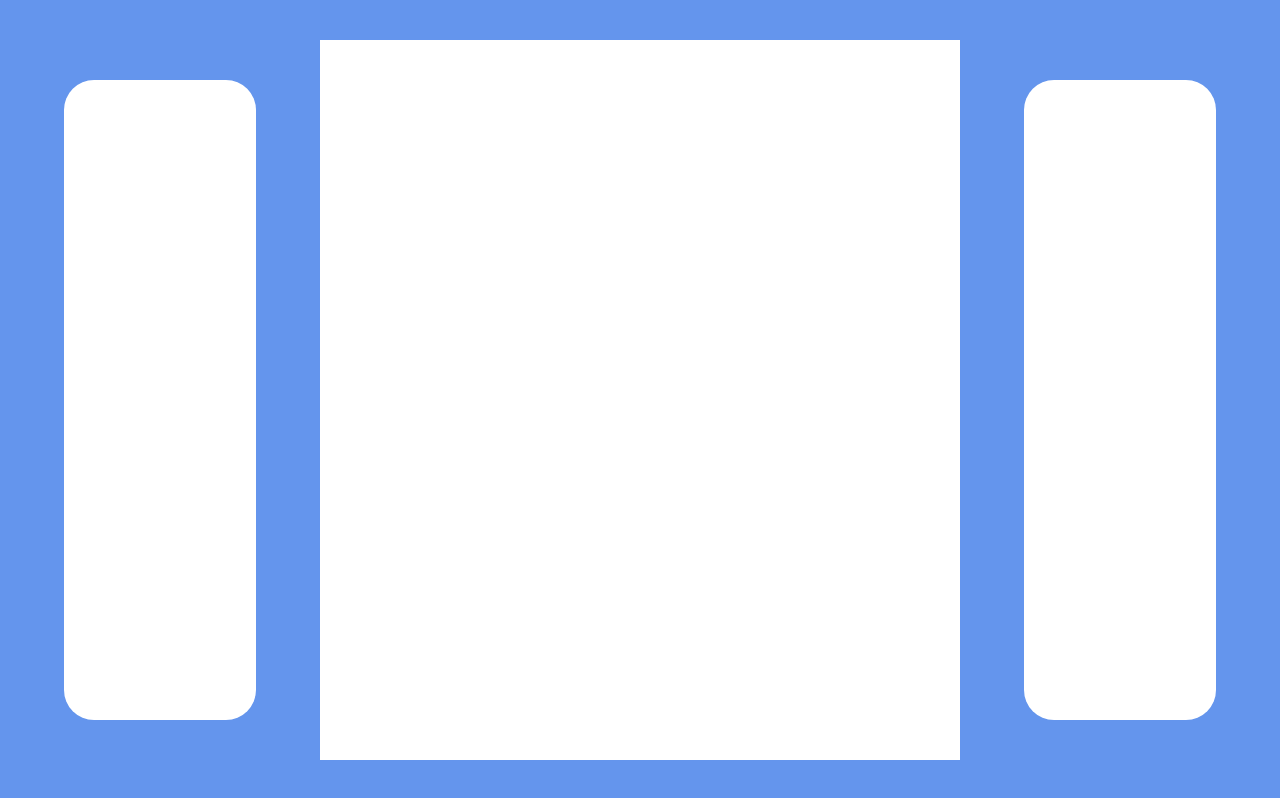
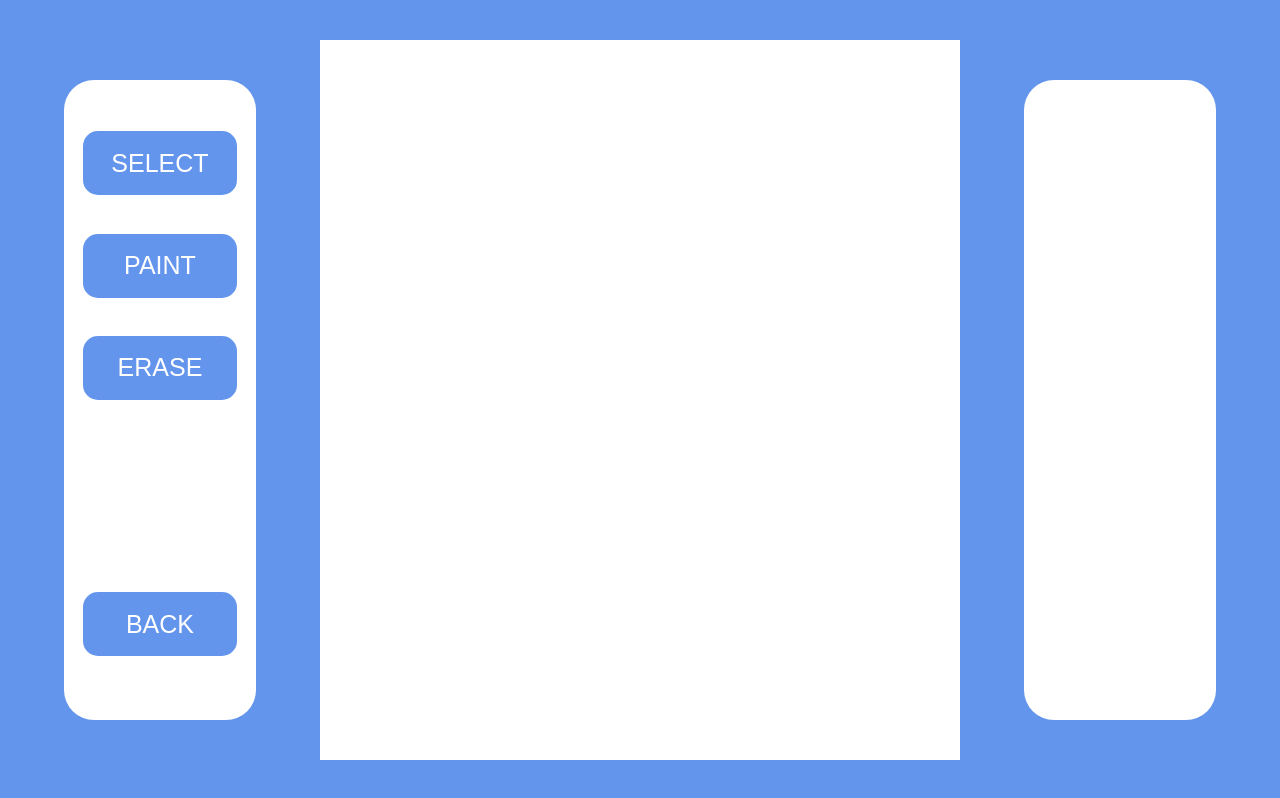
Before and after one commit to ArcImperium/grid, a React (Vite) app: page / in a window 1280 px wide. Built offline with nearby package versions, Linux system fonts and the light colour scheme.

Commit message:
Added buttons on the sidebar to change modes. This also includes different cursors for each mode.

```diff
--- a/src/App.css
+++ b/src/App.css
@@ -1,5 +1,7 @@
 .sidebar {
   position: fixed;
+  display: flex;
+  flex-direction: column;
   height: 80%;
   width: 15%;
   top: 10%;
@@ -7,6 +9,42 @@
 
   background-color: white;
   border-radius: 30px;
+}
+
+.mode-button {
+  height: 10%;
+  width: 80%;
+  margin: 10%;
+
+  background-color: cornflowerblue;
+  border-radius: 15px;
+  color: white;
+  border-color: transparent;
+  font-size: 25px;
+
+  transition: transform 0.5s ease;
+}
+.mode-button:hover {
+  transform: scale(1.1);
+}
+
+.back {
+  position: absolute;
+  height: 10%;
+  width: 80%;
+  left: 10%;
+  bottom: 10%;
+
+  background-color: cornflowerblue;
+  border-radius: 15px;
+  color: white;
+  border-color: transparent;
+  font-size: 25px;
+
+  transition: transform 0.5s ease;
+}
+.back:hover {
+  transform: scale(1.1);
 }
 
 .grid-container {
--- a/src/App.jsx
+++ b/src/App.jsx
@@ -16,7 +16,11 @@ function App() {
     <>
     <div className="layer" style={{cursor: cursorType}}>
       <div className="sidebar">
-
+        <div style={{height: '5%'}}></div>
+        <button className="mode-button" onClick={() => {setMode0(true); setMode1(false); setMode2(false); setCursorType('default')}}>SELECT</button>
+        <button className="mode-button" onClick={() => {setMode0(false); setMode1(true); setMode2(false); setCursorType('crosshair')}}>PAINT</button>
+        <button className="mode-button" onClick={() => {setMode0(false); setMode1(false); setMode2(true); setCursorType('pointer')}}>ERASE</button>
+        <button className="back">BACK</button>
       </div>
       <div className="grid-container">
 
```
